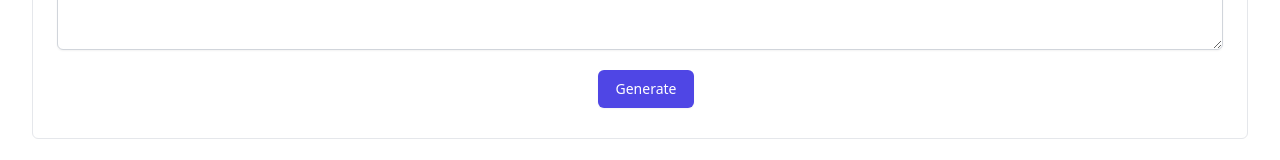
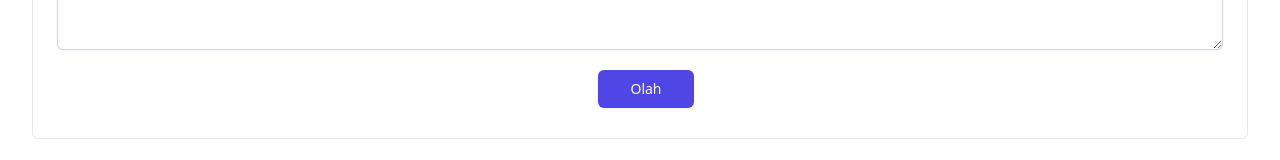
Before and after one commit to mhdikhsan/copy-widget, a Preact app: page / in a window 1280 px wide. Shown: the part 579-739 px from the top of the page. Built offline with nearby package versions, Linux system fonts and the light colour scheme.

Commit message:
update main.jsx

```diff
--- a/src/main.jsx
+++ b/src/main.jsx
@@ -279,7 +279,7 @@ export function Form({ key }) {
               ></path>
             </svg>
           ) : (
-            "Generate"
+            "Olah"
           )}
         </button>
       </footer>
```
